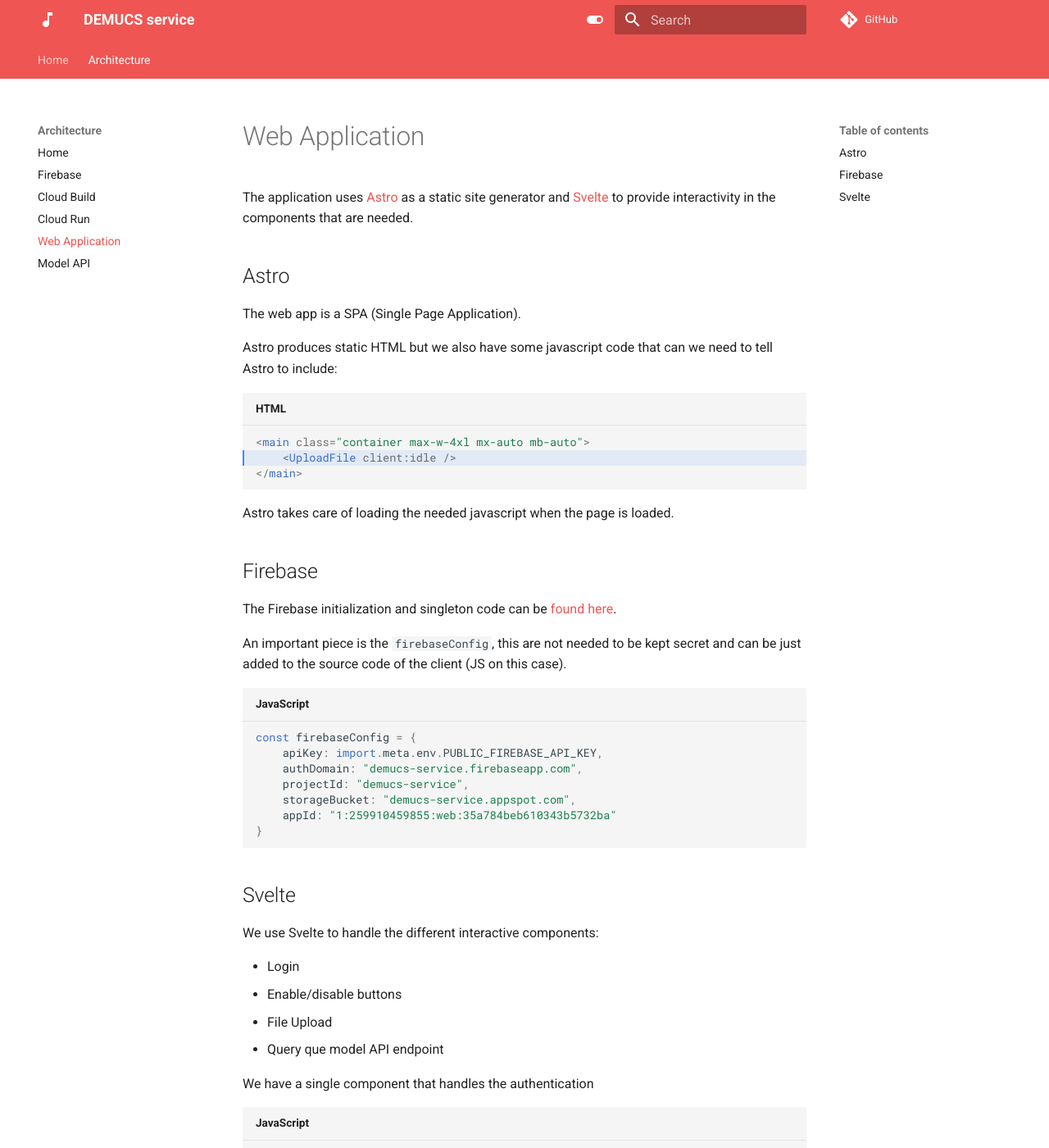
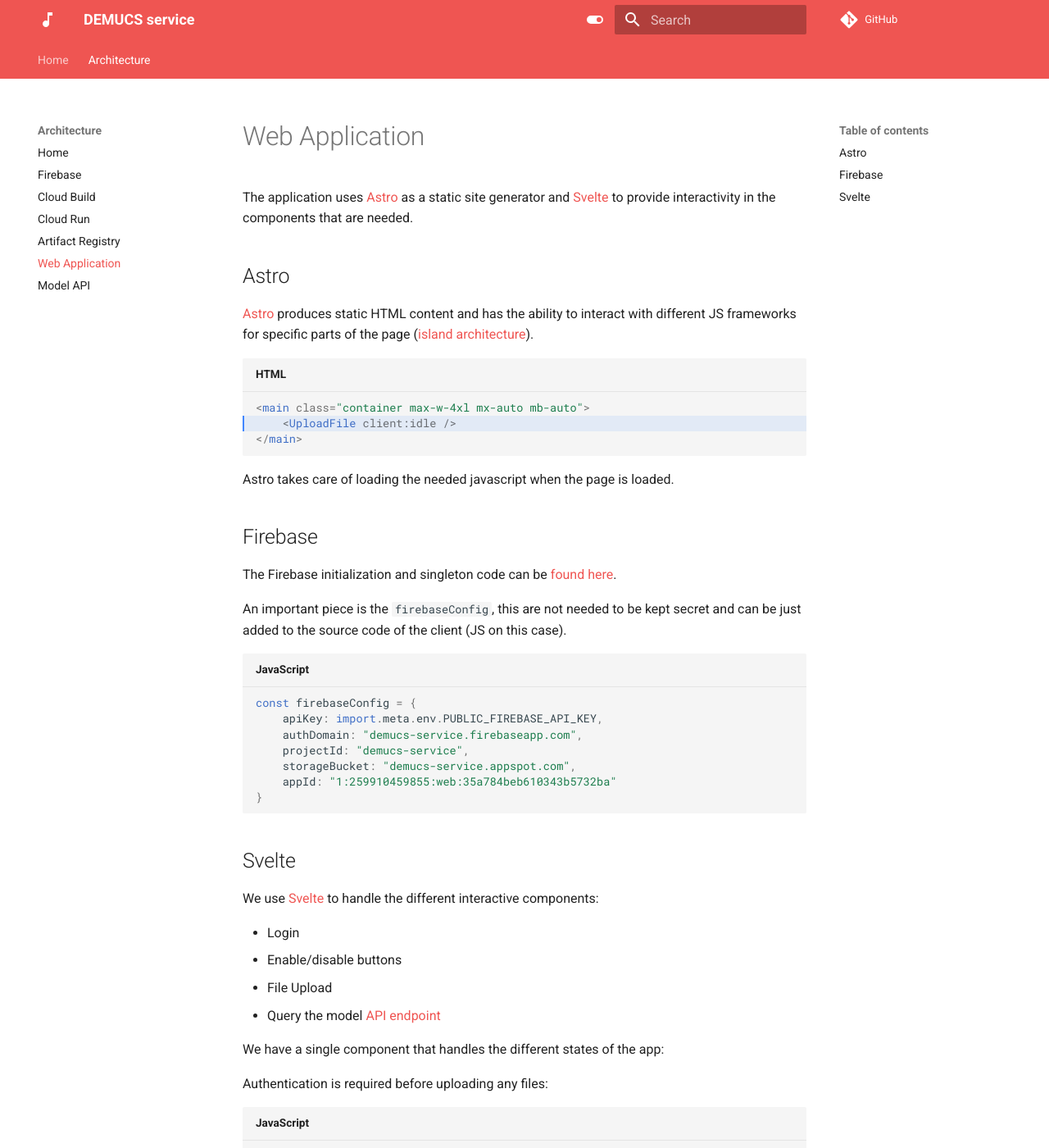
Before and after one commit to danielfrg/demucs-service, an MkDocs documentation site: the page built from docs/docs/arch/webapp.md, in a window 1280 px wide and 1400 px high. Shown: the whole window at 82% size. Built offline with MkDocs 1.6.1 and Material for MkDocs 9.7.7, drawn with Linux system fonts in a browser that asks for light colours; comment, search, counter and statistics services are not loaded; some of the changed text lies outside the part shown.

Commit message:
Artifacts page

````diff
--- a/docs/docs/arch/webapp.md
+++ b/docs/docs/arch/webapp.md
@@ -5,10 +5,8 @@
 
 ## Astro
 
-The web app is a SPA (Single Page Application).
-
-Astro produces static HTML but we also have some javascript code that
-can we need to tell Astro to include:
+[Astro](https://astro.build/) produces static HTML content and has the ability to interact with different JS
+frameworks for specific parts of the page ([island architecture](https://jasonformat.com/islands-architecture/)).
 
 ```html hl_lines="2"
 <main class="container max-w-4xl mx-auto mb-auto">
@@ -37,14 +35,16 @@
 
 ## Svelte
 
-We use Svelte to handle the different interactive components:
+We use [Svelte](https://svelte.dev/) to handle the different interactive components:
 
 - Login
 - Enable/disable buttons
 - File Upload
-- Query que model API endpoint
+- Query the model [API endpoint](/docs/api)
 
-We have a single component that handles the authentication
+We have a single component that handles the different states of the app:
+
+Authentication is required before uploading any files:
 
 ```javascript
 let thisUser : firebase.UserInfo = null;
@@ -61,7 +61,6 @@
             authStore.set(null)
         }
     });
-
 })
 ```
 
@@ -78,7 +77,7 @@
 </button>
 ```
 
-We also need a bit of logic to read the file and send it to the API.
+Read the selected file and send it to the [API endpoint](/docs/api).
 
 ```javascript title="Read file in Base 64"
 function onSubmit() {
@@ -106,7 +105,7 @@
 }
 ```
 
-```javascript title="Fetch model API"
+```javascript title="Query model API"
 async function processSong(base64File) {
     const endpoint = "https://demucs-api-hwbhnojdya-uc.a.run.app/predict"
     const data = { instances: [{"b64": base64File}] }
--- a/docs/mkdocs.yml
+++ b/docs/mkdocs.yml
@@ -12,6 +12,7 @@
       - Firebase: 'arch/firebase.md'
       - Cloud Build: 'arch/cloud-build.md'
       - Cloud Run: 'arch/cloud-run.md'
+      - Artifact Registry: 'arch/artifact-registry.md'
       - Web Application: 'arch/webapp.md'
       - Model API: 'arch/model-api.md'
 
````
Also changed, not shown: docs/docs/arch/artifact-registry.md (added, +12 -0 lines), docs/docs/arch/index.md (+1 -1 lines).
